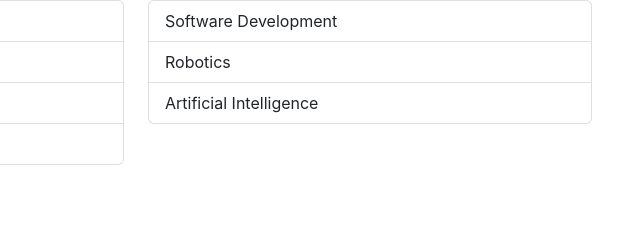
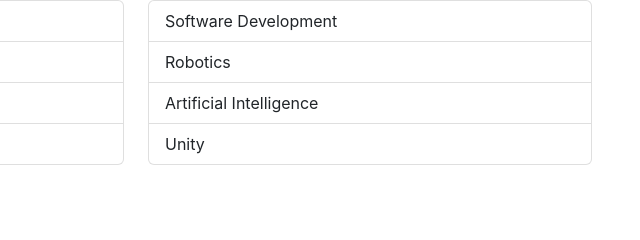
Before and after one commit to WalkerHTodd/WalkerHTodd.github.io, a plain HTML site: page index.html in a window 1280 px wide. Shown: the part 4730-4970 px from the top of the page, 640-1280 px from the left. Drawn offline with nearby package versions, Linux system fonts and the light colour scheme; a script that the page names is missing; a web font is replaced by a local one.

Commit message:
Added one more interest because it not being symmetrical was really bother me

```diff
--- a/index.html
+++ b/index.html
@@ -280,6 +280,7 @@
                             <li class="list-group-item">Software Development</li>
                             <li class="list-group-item">Robotics</li>
                             <li class="list-group-item">Artificial Intelligence</li>
+                            <li class="list-group-item">Unity</li>
                         </ul>
                     </div>
                 </div>
```
